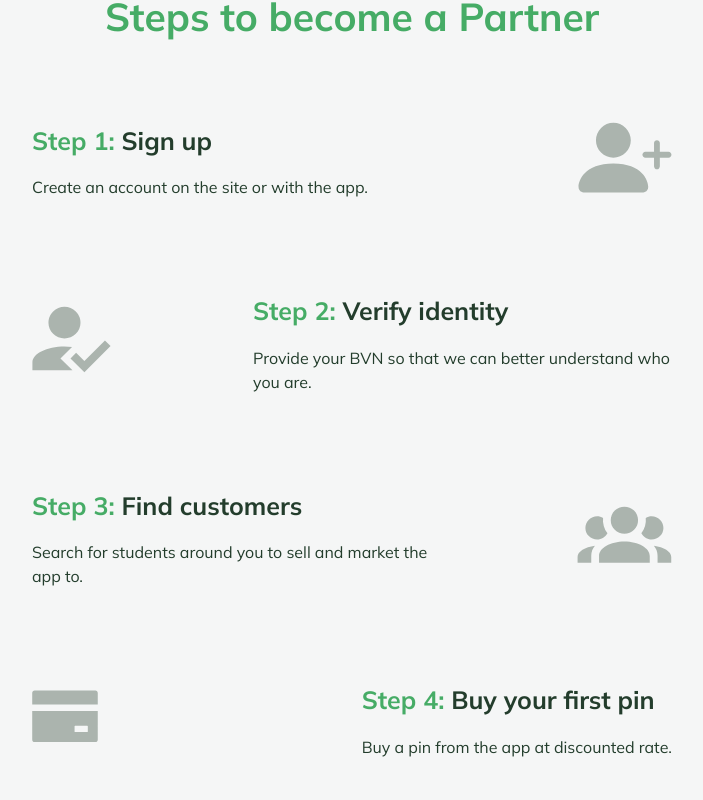
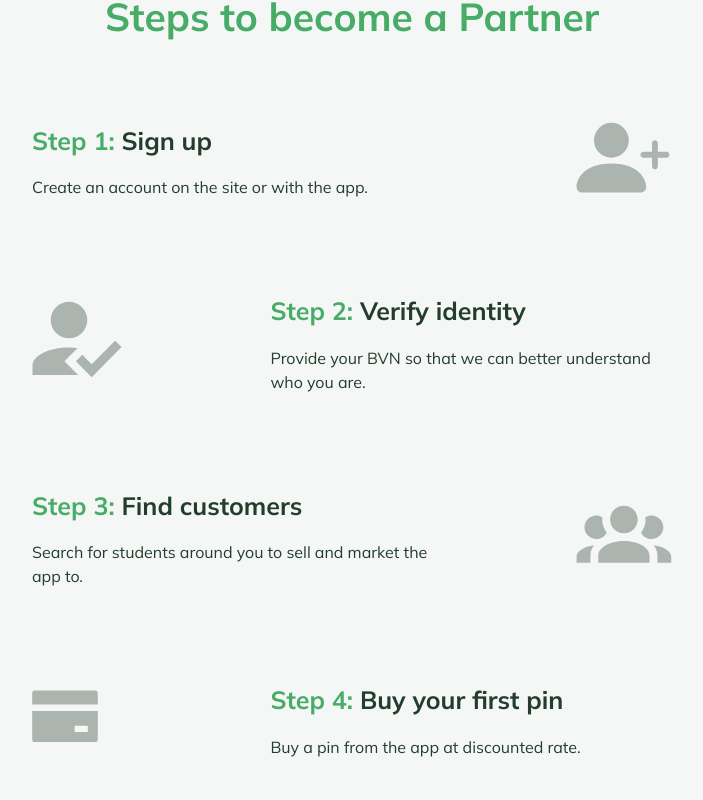
Before and after one commit to kinglighthill/scholarly-website, a Next.js app: page /partners in a window 1280 px wide. Shown: the part 700-1500 px from the top of the page, without its empty margins (288-991 px from the left). Built offline with nearby package versions, Linux system fonts and the light colour scheme.

Commit message:
Update styles

```diff
--- a/components/partners/Step.tsx
+++ b/components/partners/Step.tsx
@@ -11,14 +11,14 @@ type StepProps = {
 
 export default function Step({ index, title, description, icon, direction }: StepProps) {
   return (
-    <HStack justify='space-between' w='50%' flexDir={direction === 'forward' ? 'row' : 'row-reverse'}>
+    <HStack justify={direction === 'forward' ? 'space-between' : 'start'} w='50%' flexDir={direction === 'forward' ? 'row' : 'row-reverse'}>
       <VStack spacing={4} align='start' ml={direction === 'reverse' ? '21%' : 0} mr={direction === 'forward' ? '20%' : 0}>
         <Text fontSize={25} fontWeight='bold'>
           <Text as='span' color='brand.lime.500'>Step {index}: </Text><Text as='span' color='brand.lime.700'>{title}</Text>
         </Text>
         <Text color='brand.lime.700'>{description}</Text>
       </VStack>
-      <Box>
+      <Box minW='15%'>
         <Image src={icon} alt='' />
       </Box>
     </HStack>
```
